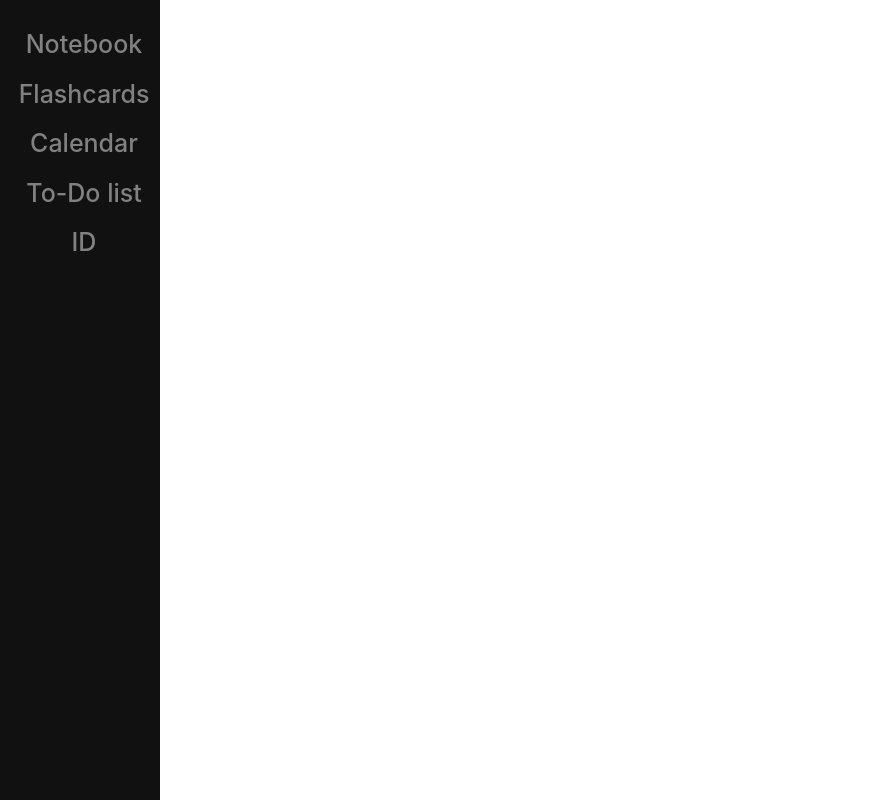
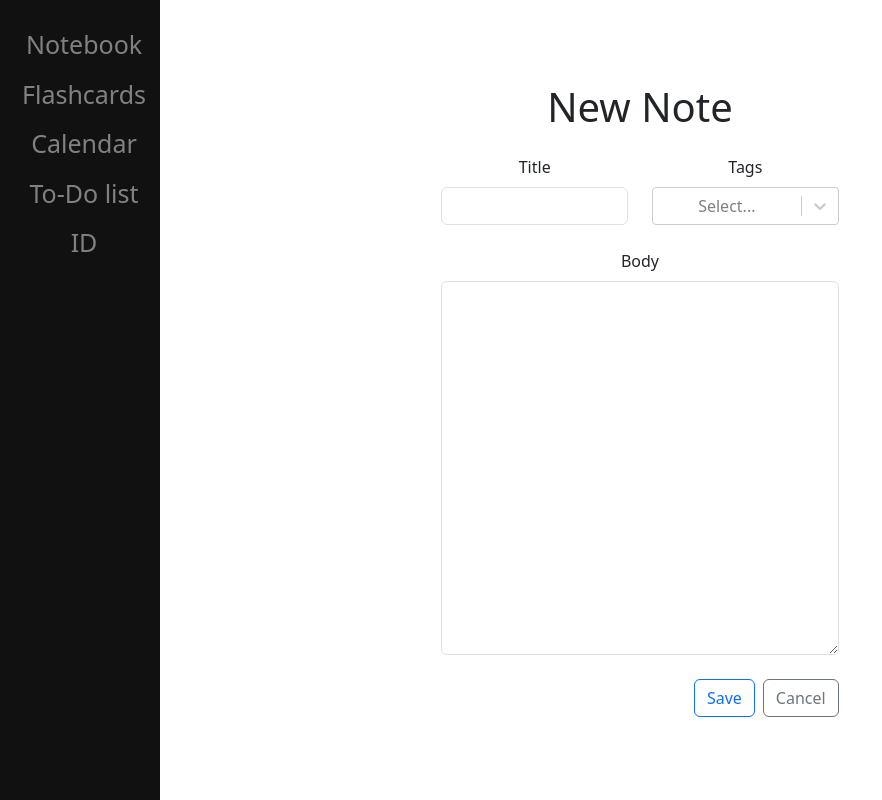
Before and after one commit to Gh0sty23/Virtual-backpack, a React (Vite) app in the folder virtual-backpack/: page /new in a window 1280 px wide. Shown: the whole page, without its empty margins (0-882 px from the left). Built offline with nearby package versions, Linux system fonts and the light colour scheme.

Commit message:
Notebook app

```diff
--- a/virtual-backpack/src/App.tsx
+++ b/virtual-backpack/src/App.tsx
@@ -1,12 +1,16 @@
-import { useState } from 'react'
-import reactLogo from './assets/react.svg'
-import viteLogo from '/vite.svg'
+import {BrowserRouter} from "react-router-dom"
 import './App.css'
 import Sidebar from './components/Sidebar/Sidebar.tsx'
+import NotesApp from "./components/Notebook/NoteApp.tsx"
 
 function App() {
   return (
-    <Sidebar></Sidebar>
+    <>
+      <Sidebar></Sidebar>
+      <BrowserRouter>
+        <NotesApp />
+      </BrowserRouter>
+    </>
   )
 }
 
--- /dev/null
+++ b/virtual-backpack/src/components/Notebook/NewNote.tsx
@@ -0,0 +1,19 @@
+import { NoteData, Tag } from "./NoteApp";
+import { NoteForm } from "./NoteForm";
+
+type NewNoteProps = {
+    onSubmit: (data: NoteData) => void
+    onAddTag: (tag: Tag) => void
+    availableTags: Tag[]
+}
+
+function NewNote({onSubmit, onAddTag, availableTags}: NewNoteProps) {
+  return (
+    <>
+        <h1 className="mb-4">New Note</h1>
+        <NoteForm onSubmit={onSubmit} onAddTag={onAddTag} availableTags={availableTags}/>
+    </>
+  );
+}
+
+export default NewNote
--- /dev/null
+++ b/virtual-backpack/src/components/Notebook/NoteApp.tsx
@@ -0,0 +1,67 @@
+import "bootstrap/dist/css/bootstrap.min.css"
+import { Routes, Route, Navigate } from "react-router-dom";
+import { Container } from "react-bootstrap";
+import NewNote from "./NewNote";
+import { useLocalStorage } from "./useLocalStorage";
+import { useMemo } from "react";
+import {v4 as uuidV4} from "uuid";
+
+export type Note = {
+    id: string
+}& NoteData
+
+export type RawNote ={
+    id: string
+}& RawNoteData
+
+export type RawNoteData = {
+    title: string
+    markdown: string
+    tagIds: string[]
+}
+
+export type NoteData = {
+    title: string
+    markdown: string
+    tags: Tag[]
+}
+export type Tag = {
+    id: string
+    label: string
+}
+
+function NotesApp() {
+    const [notes, setNotes] = useLocalStorage<RawNote[]>("NOTES", [])
+    const [tags, setTags] = useLocalStorage<Tag[]>("TAGS", [])
+
+    const notesWithTags = useMemo(() => {
+        return notes.map(note =>{
+            return {...note,tags: tags.filter(tag => note.tagIds.includes(tag.id))}
+        })
+    }, [notes,tags])
+
+    function onCreateNote({tags, ...data}: NoteData){
+        setNotes(prevNotes => {
+            return [...prevNotes,{...data, id:uuidV4(), tagIds: tags.map(tag => tag .id)},
+            ]
+        })
+    }
+
+    function addTag(tag: Tag){
+        setTags(prev => [...prev, tag])
+    }
+
+    return (
+        <Container className="my-4">
+            <Routes>
+                <Route path="/" element={<h1>Home</h1>} />
+                <Route path="/new" element={<NewNote onSubmit={onCreateNote} onAddTag={addTag} availableTags={tags}/>} />
+                <Route path="/:id" element={<h1>Show</h1>} />
+                <Route path="/:id/edit" element={<h1>Edit</h1>} />
+                <Route path="*" element={<Navigate to="/" />} />
+            </Routes>
+        </Container>
+    );
+}
+
+export default NotesApp;
--- /dev/null
+++ b/virtual-backpack/src/components/Notebook/NoteForm.tsx
@@ -0,0 +1,82 @@
+import { FormEvent, useRef, useState } from "react"
+import {Button, Col, Form, Row, Stack } from "react-bootstrap"
+import { Link, useNavigate } from "react-router-dom"
+import CreatableReactSelect from "react-select/creatable"
+import { NoteData,Tag,Note } from "./NoteApp"
+import { v4 as uuidV4} from "uuid"
+
+type NoteFormProps={
+  onSubmit: (data: NoteData) => void
+  onAddTag: (tag: Tag) => void
+  availableTags: Tag[]
+}
+
+
+export function NoteForm({onSubmit, onAddTag, availableTags}: NoteFormProps ){
+  const titleRef = useRef<HTMLInputElement>(null)
+  const markdownRef = useRef<HTMLTextAreaElement>(null)
+  const [selectedTags, setSelectedTags] = useState<Tag[]>([])
+  const navigate = useNavigate()
+
+  function handleSubmit(e: FormEvent){
+    e.preventDefault()
+    onSubmit({
+      title: titleRef.current!.value,
+      markdown: markdownRef.current!.value,
+      tags: selectedTags,
+    })
+
+    navigate("..")
+  }
+  return (
+      <Form onSubmit={handleSubmit}>
+        <Stack gap={4}>
+            <Row>
+                <Col>
+                <Form.Group controlId ="title">
+                  <Form.Label>Title</Form.Label>
+                  <Form.Control ref={titleRef} required />
+                </Form.Group>
+                </Col>
+                <Col>
+                  <Form.Group controlId="tags">
+                    <Form.Label>Tags</Form.Label>
+                    <CreatableReactSelect
+                      onCreateOption={label => {
+                        const newTag = {id:uuidV4(), label}
+                        onAddTag(newTag)
+                        setSelectedTags(prev => [...prev, newTag])
+                      }}
+                      value={selectedTags.map(tag => {
+                        return {label: tag.label, value: tag.id}
+                      })}
+                      options={availableTags.map(tag => {
+                        return{label:tag.label, value: tag.id}
+                      })}
+                      onChange= {tags =>{
+                        setSelectedTags(tags.map(tag =>{
+                          return {label: tag.label, id:tag.value}
+                        }))
+                      }}
+                    isMulti/>
+                  </Form.Group>
+                </Col>
+            </Row>
+            <Form.Group controlId="markdown">
+              <Form.Label>Body</Form.Label>
+              <Form.Control ref={markdownRef} required as="textarea" rows={15}/>
+            </Form.Group>
+            <Stack direction="horizontal" gap={2} className="justify-content-end">
+              <Button type="submit" variant = "outline-primary">
+                Save
+              </Button>
+              <Link to="..">
+                <Button type="button" variant ="outline-secondary">
+                  Cancel
+                </Button>
+              </Link>
+            </Stack>
+        </Stack>
+      </Form>
+  )
+}
--- /dev/null
+++ b/virtual-backpack/src/components/Notebook/styles.css
@@ -0,0 +1,24 @@
+html, body {
+    margin: 0;
+    padding: 0;
+    height: 100%;
+    width: 100%;
+  }
+
+  .full-screen-form {
+    width: 500px;
+    height: 100vh;
+    display: flex;
+    flex-direction: column;
+    justify-content: start; /* Aligns content to the top */
+    align-items: left; /* Aligns content to the left */
+    background-color: #f8f9fa;
+    padding: 20px; /* Adds space from edges */
+  }
+
+  .full-width-input {
+    width: 500px; /* Adjust width */
+    height: 500px; /* Adjust height */
+    font-size: 1.2rem;
+    padding: 10px;
+  }
--- /dev/null
+++ b/virtual-backpack/src/components/Notebook/useLocalStorage.ts
@@ -0,0 +1,25 @@
+import { useEffect, useState } from "react"
+
+export function useLocalStorage<T>(key: string,
+initialValue: T| (()=> T)){
+
+    const [value, setValue] = useState<T>(()=> {
+        const jsonValue = localStorage.getItem(key)
+        if (jsonValue == null){
+            if(typeof initialValue === "function"){
+                return (initialValue as () => T)()
+            }else{
+                return initialValue
+            }
+        }else{
+            return JSON.parse(jsonValue)
+        }
+    })
+
+    useEffect(()=>{
+        localStorage.setItem(key, JSON.stringify(value))
+    }, [value,key])
+
+    return [value, setValue] as [T, typeof setValue]
+
+}
```
Also changed, not shown: package.json (added, +9 -0 lines), 1 other file (tests, documents, lock files or other folders).
